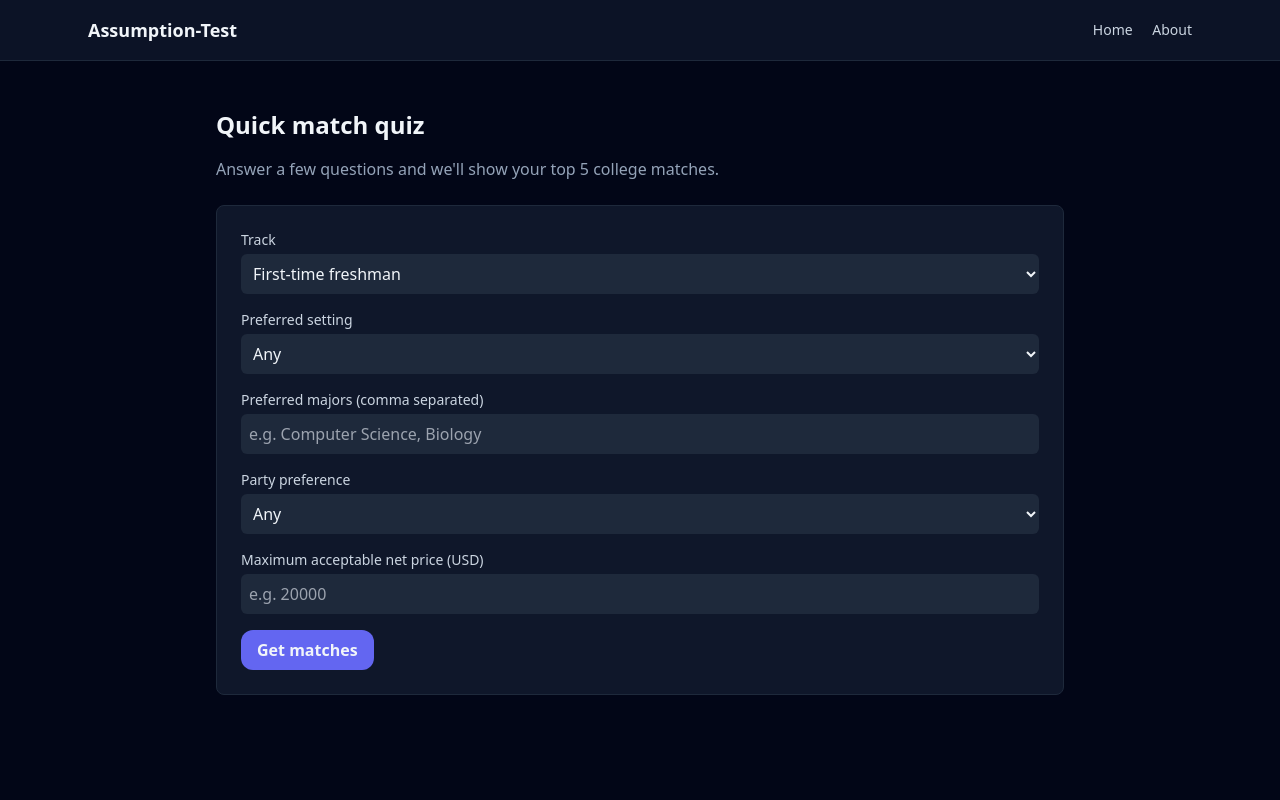
After one commit to College-Match-Quiz/Assumption-Test, a Django app: page /quiz/ in a window 1280 px wide. The commit adds this page. Run offline with Django 4.2, Linux system fonts and the light colour scheme; some libraries are stand-ins or nearby versions.

Commit message:
Personaliz quiz
Personalized quiz added

```diff
--- a/backend/urls.py
+++ b/backend/urls.py
@@ -1,11 +1,12 @@
 from django.contrib import admin
 from django.urls import path, include
 
-from home.views import home_page, about_page
+from home.views import home_page, about_page, quiz_page
 
 urlpatterns = [
     path('admin/', admin.site.urls),
     path('', home_page, name='home'),
     path('about/', about_page, name='about'),
+    path('quiz/', quiz_page, name='quiz'),
     path('api/', include('api.urls')),
 ]
--- a/home/views.py
+++ b/home/views.py
@@ -5,3 +5,6 @@ def home_page(request):
 
 def about_page(request):
     return render(request, 'about.html')
+
+def quiz_page(request):
+    return render(request, 'quiz.html')
--- a/templates/home_page.html
+++ b/templates/home_page.html
@@ -35,7 +35,7 @@
                         lifestyle preferences, campus culture, and practical needs so the decision feels clearer and more personal.
                     </p>
                     <div class="mt-8 flex flex-col sm:flex-row gap-4">
-                        <a href="#get-started" class="inline-flex items-center justify-center rounded-xl bg-indigo-500 px-6 py-3 text-base font-semibold text-white shadow-lg shadow-indigo-500/20 hover:bg-indigo-400 transition">
+                        <a href="/quiz/" class="inline-flex items-center justify-center rounded-xl bg-indigo-500 px-6 py-3 text-base font-semibold text-white shadow-lg shadow-indigo-500/20 hover:bg-indigo-400 transition">
                             Start your match
                         </a>
                         <a href="/about/" class="inline-flex items-center justify-center rounded-xl border border-slate-700 bg-slate-900 px-6 py-3 text-base font-semibold text-slate-200 hover:border-slate-500 hover:text-white transition">
--- /dev/null
+++ b/templates/quiz.html
@@ -0,0 +1,142 @@
+<!DOCTYPE html>
+<html lang="en">
+<head>
+    <meta charset="utf-8" />
+    <meta name="viewport" content="width=device-width, initial-scale=1" />
+    <title>College Match — Quiz</title>
+    <script src="https://cdn.tailwindcss.com"></script>
+</head>
+<body class="bg-slate-950 text-slate-100 min-h-screen font-sans">
+<header class="border-b border-slate-800 bg-slate-900/80">
+    <div class="max-w-6xl mx-auto px-6 py-4 flex items-center justify-between">
+        <h1 class="text-lg font-bold">Assumption-Test</h1>
+        <nav class="text-sm text-slate-300">
+            <a href="/" class="mr-4">Home</a>
+            <a href="/about/">About</a>
+        </nav>
+    </div>
+</header>
+<main class="max-w-4xl mx-auto px-6 py-12">
+    <h2 class="text-2xl font-bold mb-4">Quick match quiz</h2>
+    <p class="text-slate-400 mb-6">Answer a few questions and we'll show your top 5 college matches.</p>
+
+    <form id="quiz-form" class="space-y-4 bg-slate-900 p-6 rounded-lg border border-slate-800">
+        <div>
+            <label class="block text-sm text-slate-300">Track</label>
+            <select id="track" name="track" class="mt-1 w-full rounded-md bg-slate-800 p-2">
+                <option value="freshman">First-time freshman</option>
+                <option value="transfer">Transfer student</option>
+            </select>
+        </div>
+
+        <div>
+            <label class="block text-sm text-slate-300">Preferred setting</label>
+            <select id="setting" name="setting" class="mt-1 w-full rounded-md bg-slate-800 p-2">
+                <option value="any">Any</option>
+                <option value="urban">Urban</option>
+                <option value="suburban">Suburban</option>
+                <option value="rural">Rural</option>
+            </select>
+        </div>
+
+        <div>
+            <label class="block text-sm text-slate-300">Preferred majors (comma separated)</label>
+            <input id="majors" name="majors" class="mt-1 w-full rounded-md bg-slate-800 p-2" placeholder="e.g. Computer Science, Biology" />
+        </div>
+
+        <div>
+            <label class="block text-sm text-slate-300">Party preference</label>
+            <select id="party_pref" name="party_pref" class="mt-1 w-full rounded-md bg-slate-800 p-2">
+                <option value="any">Any</option>
+                <option value="low">Low</option>
+                <option value="high">High</option>
+            </select>
+        </div>
+
+        <div>
+            <label class="block text-sm text-slate-300">Maximum acceptable net price (USD)</label>
+            <input id="max_tuition" type="number" name="max_tuition" class="mt-1 w-full rounded-md bg-slate-800 p-2" placeholder="e.g. 20000" />
+        </div>
+
+        <div id="transfer-pain" class="hidden">
+            <label class="block text-sm text-slate-300">What did you dislike about your previous college? (select all)</label>
+            <div class="mt-2 space-y-2">
+                <label class="flex items-center gap-2"><input type="checkbox" value="too_party" name="painPoints" class="h-4 w-4"> High party culture</label>
+                <label class="flex items-center gap-2"><input type="checkbox" value="too_big" name="painPoints" class="h-4 w-4"> Too large classes</label>
+                <label class="flex items-center gap-2"><input type="checkbox" value="commuter" name="painPoints" class="h-4 w-4"> Mostly commuter campus</label>
+            </div>
+        </div>
+
+        <div>
+            <button id="submit-btn" type="submit" class="rounded-xl bg-indigo-500 px-4 py-2 font-semibold">Get matches</button>
+        </div>
+    </form>
+
+    <section id="results" class="mt-8 hidden">
+        <h3 class="text-xl font-bold mb-4">Top matches</h3>
+        <div id="results-list" class="space-y-4"></div>
+    </section>
+</main>
+
+<script>
+document.getElementById('track').addEventListener('change', function(e){
+    const tr = e.target.value;
+    const el = document.getElementById('transfer-pain');
+    if(tr === 'transfer') el.classList.remove('hidden'); else el.classList.add('hidden');
+});
+
+function collectForm(){
+    const track = document.getElementById('track').value;
+    const setting = document.getElementById('setting').value;
+    const majors = document.getElementById('majors').value.split(',').map(s=>s.trim()).filter(Boolean);
+    const party_pref = document.getElementById('party_pref').value;
+    const max_tuition_raw = document.getElementById('max_tuition').value;
+    const max_tuition = max_tuition_raw ? parseInt(max_tuition_raw,10) : null;
+    const painNodes = document.querySelectorAll('input[name="painPoints"]:checked');
+    const painPoints = Array.from(painNodes).map(n=>n.value);
+    return {track, preferences: {setting: setting==='any'?null:setting, majors, party_pref: party_pref==='any'?null:party_pref, max_tuition}, painPoints};
+}
+
+async function submitQuiz(e){
+    e.preventDefault();
+    const data = collectForm();
+    document.getElementById('submit-btn').disabled = true;
+    const res = await fetch('/api/match/', {method:'POST', headers:{'Content-Type':'application/json'}, body: JSON.stringify(data)});
+    const json = await res.json();
+    document.getElementById('submit-btn').disabled = false;
+    if(json && json.matches){
+        const list = document.getElementById('results-list');
+        list.innerHTML = '';
+        json.matches.forEach(m=>{
+            const card = document.createElement('div');
+            card.className = 'p-4 rounded-lg bg-slate-900 border border-slate-800';
+            card.innerHTML = `
+                <div class="flex items-center justify-between mb-2">
+                    <div class="text-lg font-semibold">${m.name}</div>
+                    <div class="text-indigo-300 font-semibold">${m.match_percentage}%</div>
+                </div>
+                <div class="text-sm text-slate-300 mb-2">${m.explanation}</div>
+                <div class="flex gap-4">
+                    <div>
+                        <div class="text-xs text-slate-400">Matches</div>
+                        <ul class="mt-1 text-sm text-slate-200">${(m.matching_factors||[]).map(f=>`<li>${f}</li>`).join('') || '<li>—</li>'}</ul>
+                    </div>
+                    <div>
+                        <div class="text-xs text-slate-400">Mismatches</div>
+                        <ul class="mt-1 text-sm text-slate-200">${(m.mismatches||[]).map(f=>`<li>${f}</li>`).join('') || '<li>—</li>'}</ul>
+                    </div>
+                </div>
+            `;
+            list.appendChild(card);
+        });
+        document.getElementById('results').classList.remove('hidden');
+        window.scrollTo({top: document.getElementById('results').offsetTop - 40, behavior:'smooth'});
+    } else {
+        alert('No matches returned');
+    }
+}
+
+document.getElementById('quiz-form').addEventListener('submit', submitQuiz);
+</script>
+</body>
+</html>
```
Also changed, not shown: api/models.py (+8 -4 lines), api/views.py (+129 -10 lines), scripts/seed_colleges.py (added, +68 -0 lines), api/migrations/0001_initial.py (added), api/migrations/__init__.py (added), db.sqlite3.
